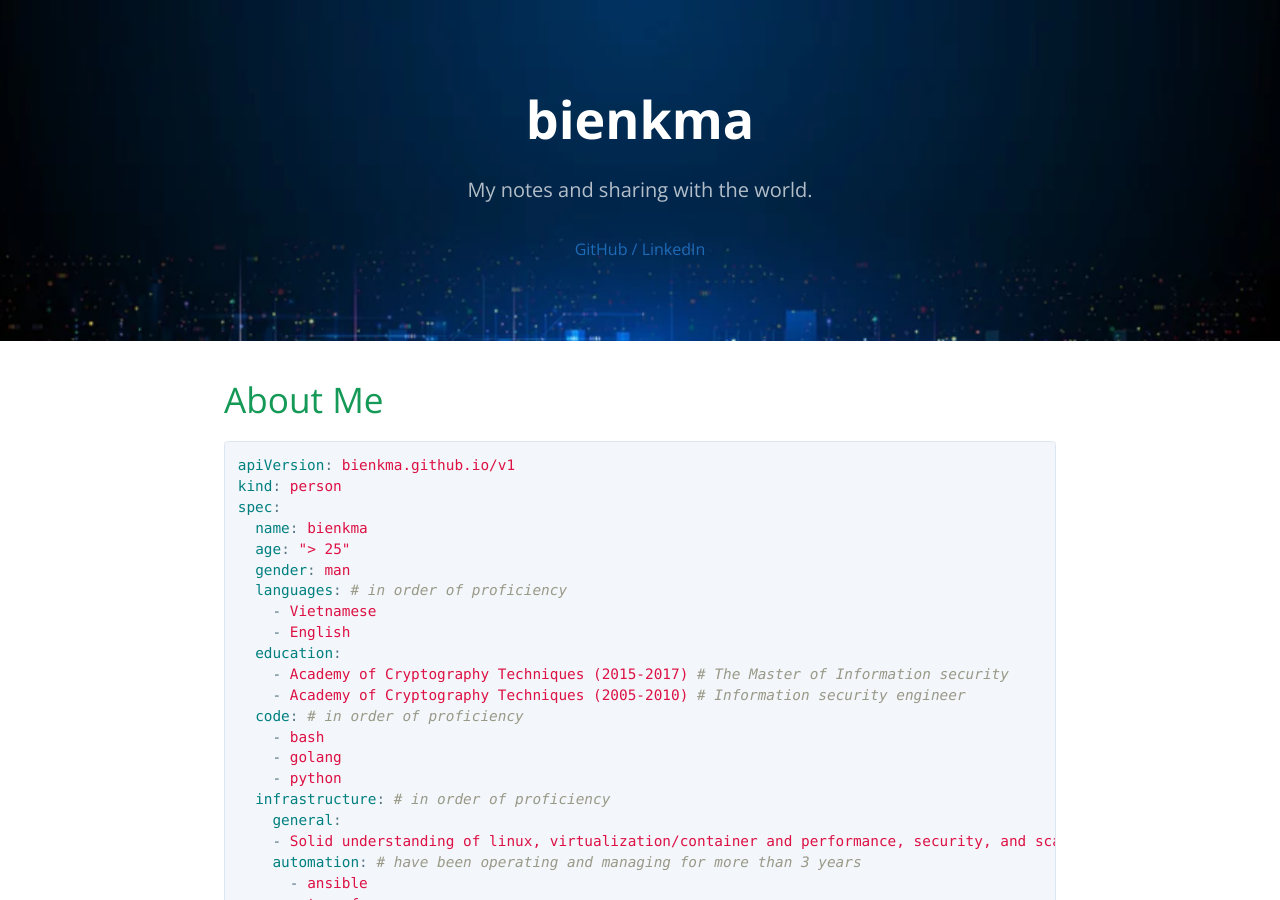
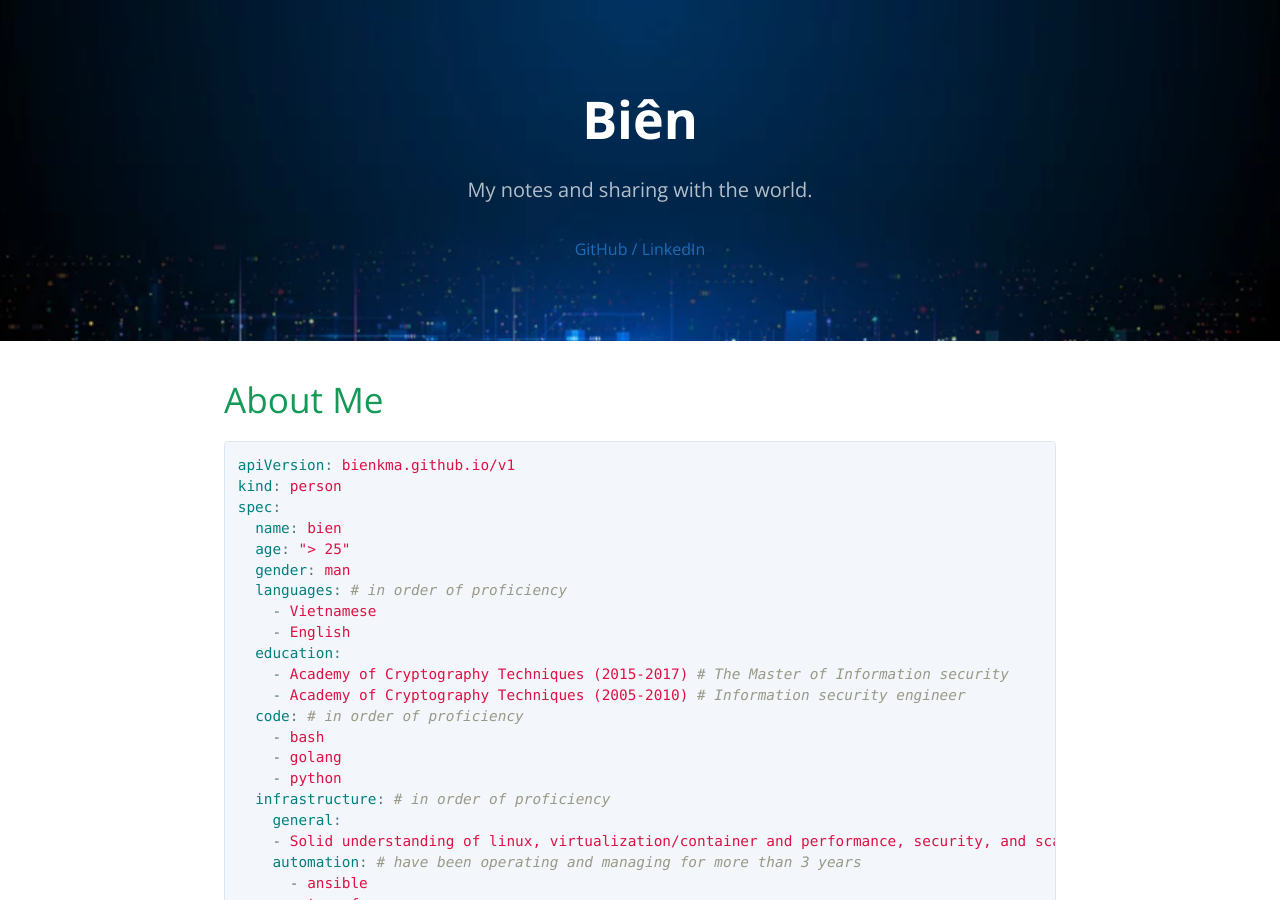
Before and after one commit to bienkma/bienkma.github.io, a Jekyll site: the page built from index.md, in a window 1280 px wide and 900 px high. Built offline with Jekyll 4.4.1, drawn with Linux system fonts in a browser that asks for light colours.

Commit message:
change title

```diff
--- a/_layouts/default.html
+++ b/_layouts/default.html
@@ -17,7 +17,7 @@
 
     <header class="page-header" role="banner">
       <!-- <h1 class="project-name">{{ page.title | default: site.title | default: site.github.repository_name }}</h1> -->
-      <h1 class="project-name">bienkma</h1>
+      <h1 class="project-name">Biên</h1>
       <h2 class="project-tagline">{{ page.description | default: site.description | default: site.github.project_tagline }}</h2>
       {% if site.github.is_project_page %}
 	<a draggable="false" href="https://github.com/bienkma">GitHub / </a>
--- a/index.md
+++ b/index.md
@@ -6,7 +6,7 @@ layout: default
 apiVersion: bienkma.github.io/v1
 kind: person
 spec:
-  name: bienkma
+  name: bien
   age: "> 25"
   gender: man
   languages: # in order of proficiency
```
